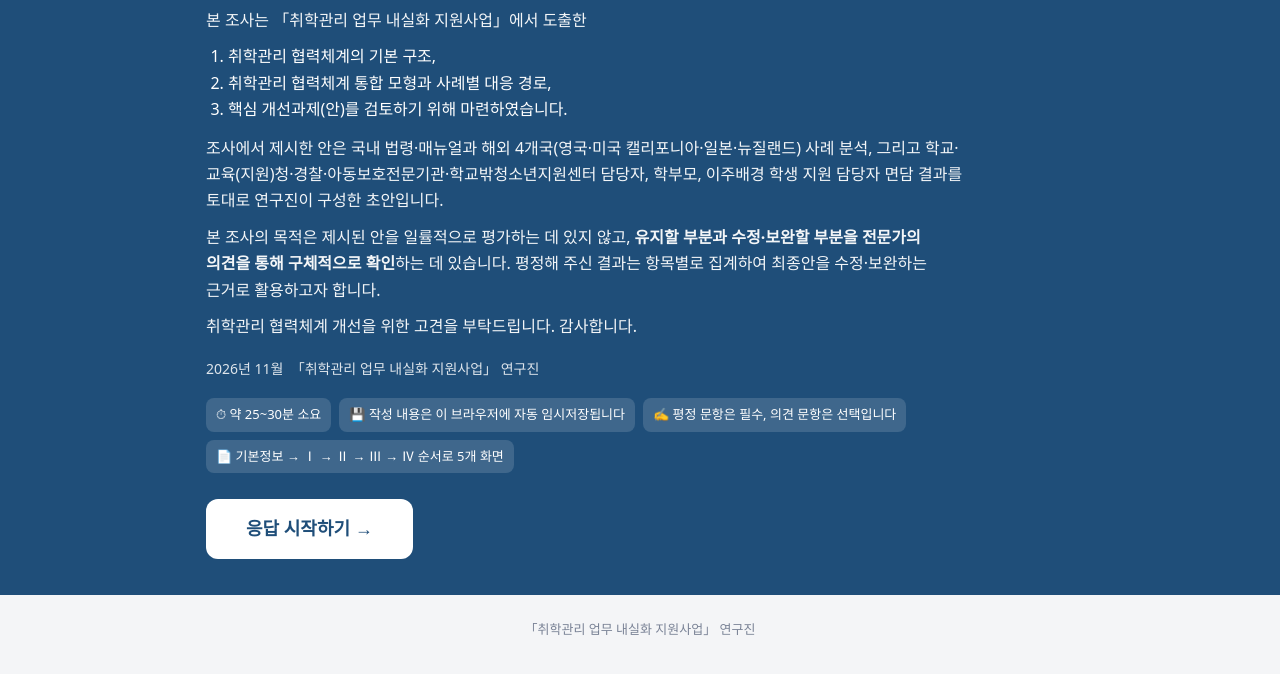
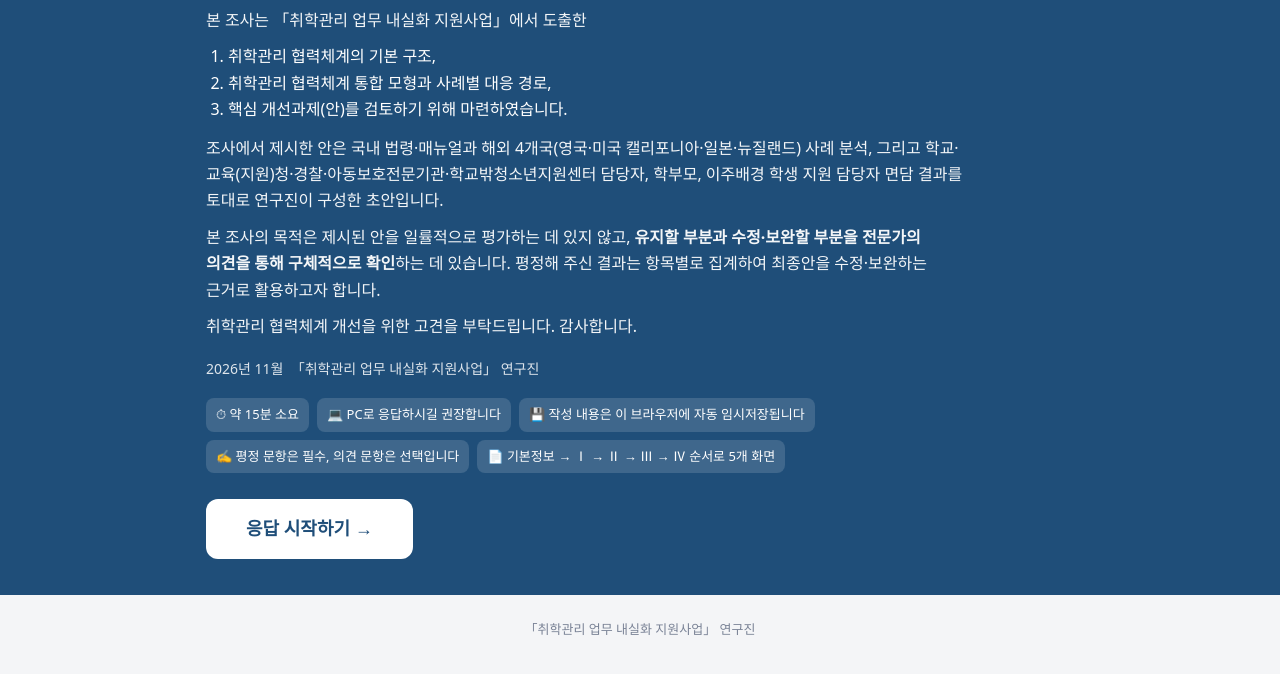
Before and after one commit to ideal-jin/school-survey, a plain HTML site: page index.html in a window 1280 px wide. Shown: the part 194-868 px from the top of the page. Drawn offline with Linux system fonts and the light colour scheme; a web font is replaced by a local one.

Commit message:
안내 문구: 소요시간 15분, PC 응답 권장
Co-Authored-By: Claude Opus 5.5 <noreply@anthropic.com>
Claude-Session: https://claude.ai/code/session_017Vs8P6rgTd8baafvk5Ux21

```diff
--- a/index.html
+++ b/index.html
@@ -230,8 +230,8 @@ footer{color:var(--muted);font-size:13px;text-align:center;padding:24px 0 48px}
     <p>취학관리 협력체계 개선을 위한 고견을 부탁드립니다. 감사합니다.</p>
     <div class="sign">2026년 11월 &nbsp;「취학관리 업무 내실화 지원사업」 연구진</div>
     <div class="meta">
-      <span>⏱ 약 25~30분 소요</span>
-      <span>💾 작성 내용은 이 브라우저에 자동 임시저장됩니다</span>
+      <span>⏱ 약 15분 소요</span>
+      <span>💻 PC로 응답하시길 권장합니다</span><span>💾 작성 내용은 이 브라우저에 자동 임시저장됩니다</span>
       <span>✍️ 평정 문항은 필수, 의견 문항은 선택입니다</span>
       <span>📄 기본정보 → Ⅰ → Ⅱ → Ⅲ → Ⅳ 순서로 5개 화면</span>
     </div>
```
